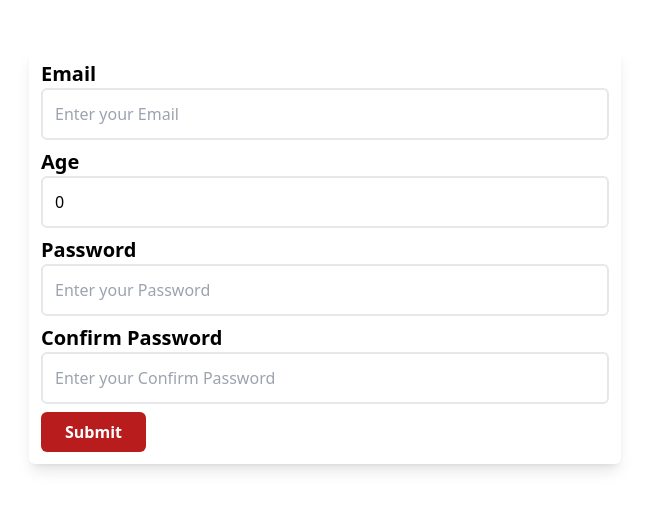
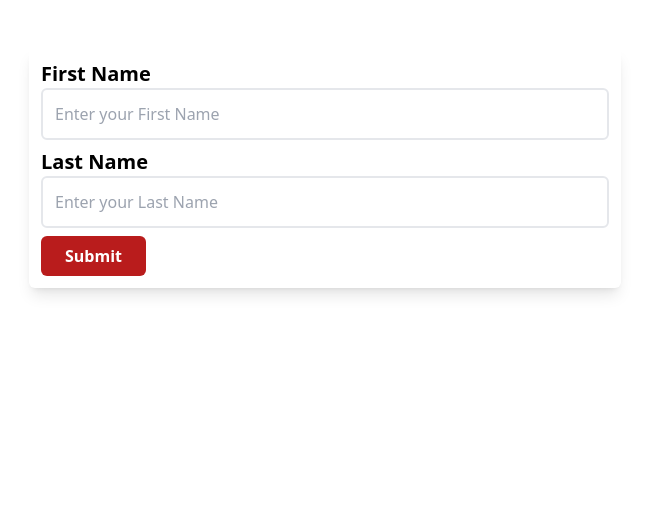
Before and after one commit to kiyohiro0310/WPSIM, a React (Create React App) app: page / in a window 1280 px wide. Shown: the top 510 px of the page, without its empty margins (315-964 px from the left). Built offline with nearby package versions, Linux system fonts and the light colour scheme.

Commit message:
Create method generateForm

```diff
--- a/src/App.js
+++ b/src/App.js
@@ -1,23 +1,30 @@
 import { Fragment } from 'react';
-import { Form, generateForm } from './components/Form';
+import { generateForm } from './components/Form';
 import { useFormik } from "formik";
 import { basicSchema } from "./schemas";
 
+const onSubmit = () => {
+  console.log("Submitted")
+}
 function App() {
   const userFormik = useFormik({
     initialValues: {
-      email: "",
-      age: 0,
-      password: "",
-      confirmPassword: ""
+      firstName: "",
+      lastName: ""
     },
     validationSchema: basicSchema,
+    onSubmit
   });
+  console.log(userFormik.errors);
   return (
     <Fragment>
       <div className='container mx-auto flex p-12'>
-        <Form />
-        {/* {generateForm([{label: "Email", type: "email", id: "email", value: "email"}])} */}
+        {/* // How to use => generateForm.apply(this, fields: array, formik); */}
+        {/* id and formik name must be same*/}
+        {generateForm([
+          {label: "First Name", type: "text", id: "firstName"},
+          {label: "Last Name", type: "text", id: "lastName"},
+          ], userFormik)}
       </div>
     </Fragment>
   );
--- a/src/components/Form.jsx
+++ b/src/components/Form.jsx
@@ -1,69 +1,89 @@
-import { useFormik } from "formik";
 import React from "react";
 import InputField from "./InputComponents/InputField";
 import SubmitButton from "./Buttons/SubmitButton";
-import { studentFormikInitialValues } from "../formiks/student";
-import { basicSchema } from "../schemas";
 
-// This submit handler will use to send data into backend
-const onSubmit = () => {
-  console.log("Submitted");
-};
 // Create function to make form
 // parameters should be array
-export function Form() {
-  // This formik is for sample
-  const userFormik = useFormik({
-    initialValues: studentFormikInitialValues,
-    validationSchema: basicSchema,
-    onSubmit,
-  });
 
-  console.log(userFormik);
 
+// TODO: Kiyo will create generate form function
+// 1. Create function for generate form
+// This form parameter should be array
+// This methid create form on basis of parameters
+// How to use => generateForm.apply(this, fields: array, formik);
+export function generateForm(...args) {
+  // 1. Get formik
+  const formik = args[1];
+  console.log(formik);
   return (
     <form
-      onSubmit={userFormik.handleSubmit}
+      onSubmit={formik.handleSubmit}
       className="shadow-lg rounded-md p-3 w-1/2 mx-auto justify-center items-center"
     >
-      <InputField
-        label="Email"
-        value={userFormik.values.email}
-        id="email"
-        type="email"
-        formik={userFormik}
-      />
-      <InputField
-        label="Age"
-        value={userFormik.values.age}
-        id="age"
-        type="number"
-        formik={userFormik}
-      />
-      <InputField
-        label="Password"
-        value={userFormik.values.password}
-        id="password"
-        type="password"
-        formik={userFormik}
-      />
-      <InputField
-        label="Confirm Password"
-        value={userFormik.values.confirmPassword}
-        id="confirmPassword"
-        type="password"
-        formik={userFormik}
-      />
+      {args[0].map((item, index) => {
+        // If type is not date or input field is not dropdown return text input field
+        if (item.type !== "date" )
+        return (
+          <InputField
+            key={index}
+            label={item.label}
+            value={formik.values.id}
+            id={item.id}
+            type={item.type}
+            formik={args[1]}
+          />
+        );
+        else <p>Other input fields will come here</p>
+      })}
       <SubmitButton />
     </form>
   );
 }
 
-// TODO: Kiyo will create generate form function
-// 1. Create function for generate form
-// This form parameter should be array
-// This methid create form on basis of parameters
-// How to use => generateForm.apply(this, array);
-export function generateForm(...args) {
+// export function Form() {
+//     // This formik is for sample
+//     const userFormik = useFormik({
+//       initialValues: studentFormikInitialValues,
+//       validationSchema: basicSchema,
+//       onSubmit,
+//     });
 
-}
+//     console.log(userFormik);
+
+//     return (
+//       <form
+//         onSubmit={userFormik.handleSubmit}
+//         className="shadow-lg rounded-md p-3 w-1/2 mx-auto justify-center items-center"
+//       >
+//         <InputField
+//           label="Email"
+//           value={userFormik.values.email}
+//           id="email"
+//           type="email"
+//           formik={userFormik}
+//         />
+//         <InputField
+//           label="Age"
+//           value={userFormik.values.age}
+//           id="age"
+//           type="number"
+//           formik={userFormik}
+//         />
+//         <InputField
+//           label="Password"
+//           value={userFormik.values.password}
+//           id="password"
+//           type="password"
+//           formik={userFormik}
+//         />
+//         <InputField
+//           label="Confirm Password"
+//           value={userFormik.values.confirmPassword}
+//           id="confirmPassword"
+//           type="password"
+//           formik={userFormik}
+//         />
+//         <SubmitButton />
+//       </form>
+//     );
+//   }
--- a/src/schemas/index.js
+++ b/src/schemas/index.js
@@ -9,8 +9,10 @@ import * as yup from "yup";
 const passwordRules = /&^(?=.*\d)(?=.*[a-z])(?=.*[A-Z]).{5.}$/;
 
 export const basicSchema = yup.object().shape({
-    email: yup.string().email("Please enter a valid email").required(),
-    age: yup.number().positive().integer().required("Required"),
-    password: yup.string().min(8).matches(passwordRules, {message: "Please create a stronger password"}).required(),
-    comfirmPassword: yup.string().oneOf([yup.ref('password'), null], "Passwords mush match"),
+    firstName: yup.string().required(),
+    lastName: yup.string().required(),
+    // email: yup.string().email("Please enter a valid email").required(),
+    // age: yup.number().positive().integer().required("Required"),
+    // password: yup.string().min(8).matches(passwordRules, {message: "Please create a stronger password"}).required(),
+    // comfirmPassword: yup.string().oneOf([yup.ref('password'), null], "Passwords mush match"),
 });
```
Also changed, not shown: src/components/Buttons/SubmitButton.jsx (line endings or trailing spaces).
